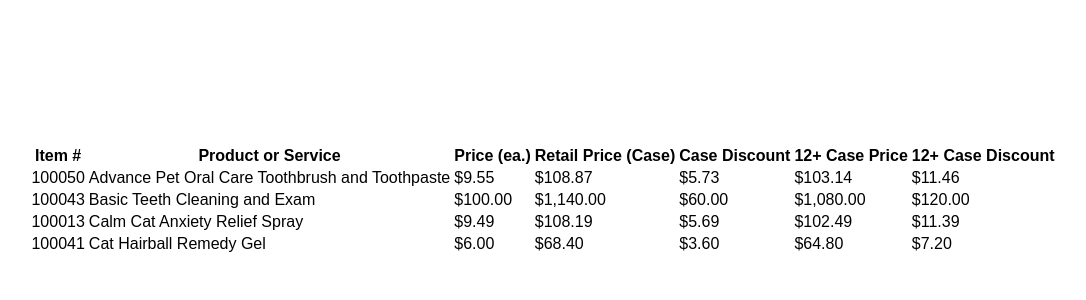
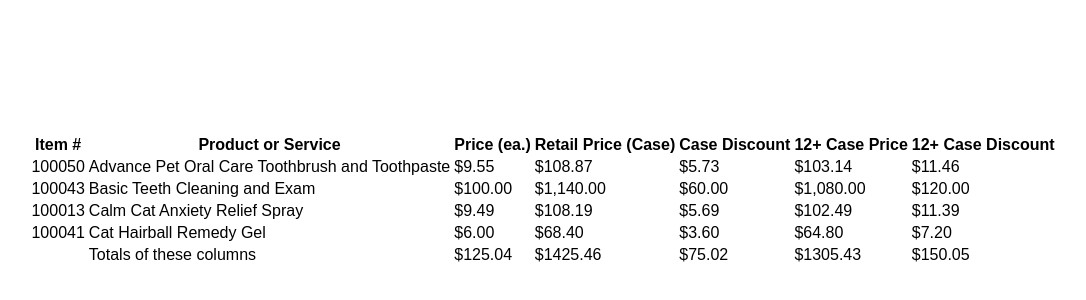
Before and after one commit to chungthehao/HTML-Tables, a plain HTML site: page index.html in a window 1280 px wide. Shown: the part 208-508 px from the top of the page, without its empty margins (97-1183 px from the left). Drawn offline with Linux system fonts and the light colour scheme.

Commit message:
Identify table head, body, and foot

```diff
--- a/index.html
+++ b/index.html
@@ -9,6 +9,7 @@
   </head>
   <body>
     <table>
+      <thead>
         <tr>
           <th>Item #</th>
           <th>Product or Service</th>
@@ -18,7 +19,9 @@
           <th>12+ Case Price</th>
           <th>12+ Case Discount</th>
         </tr>
+      </thead>
 
+      <tbody>
         <tr>
           <td>100050</td>
           <td>Advance Pet Oral Care Toothbrush and Toothpaste</td>
@@ -58,6 +61,19 @@
           <td>$64.80</td>
           <td>$7.20</td>
         </tr>
+      </tbody>
+
+      <tfoot>
+        <tr>
+          <td></td>
+          <td>Totals of these columns</td>
+          <td>$125.04</td>
+          <td>$1425.46</td>
+          <td>$75.02</td>
+          <td>$1305.43</td>
+          <td>$150.05</td>
+        </tr>
+      </tfoot>
     </table>
   </body>
 </html>
```
Lines whose indentation alone changed are shown as unchanged.
